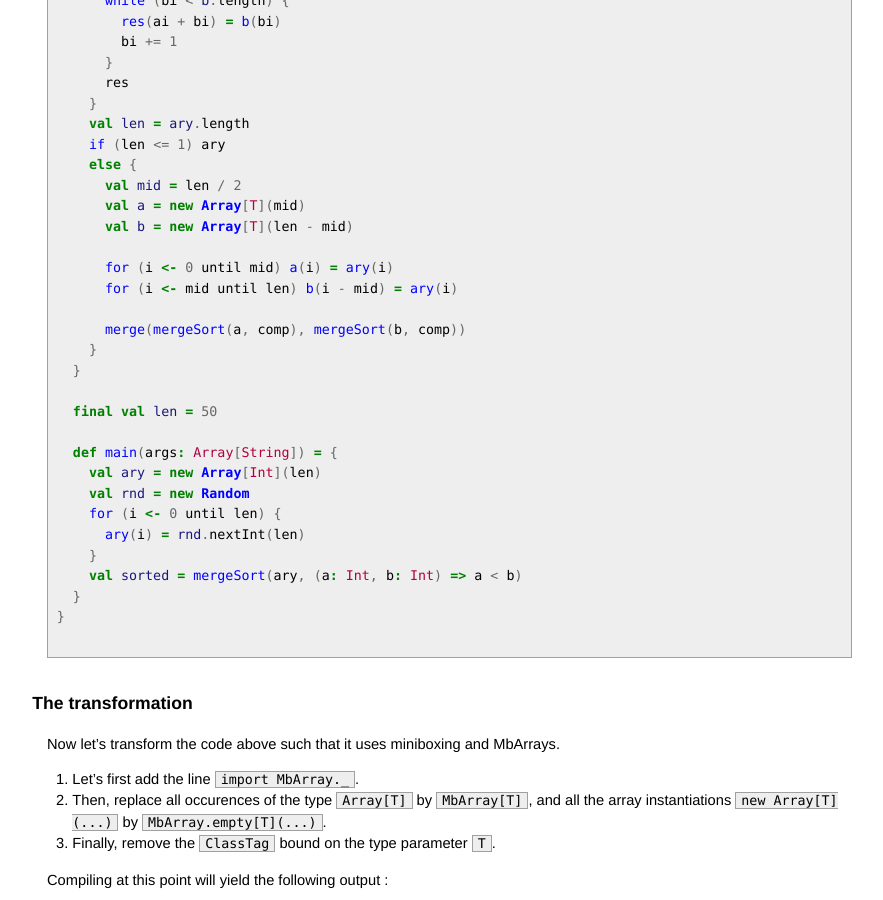
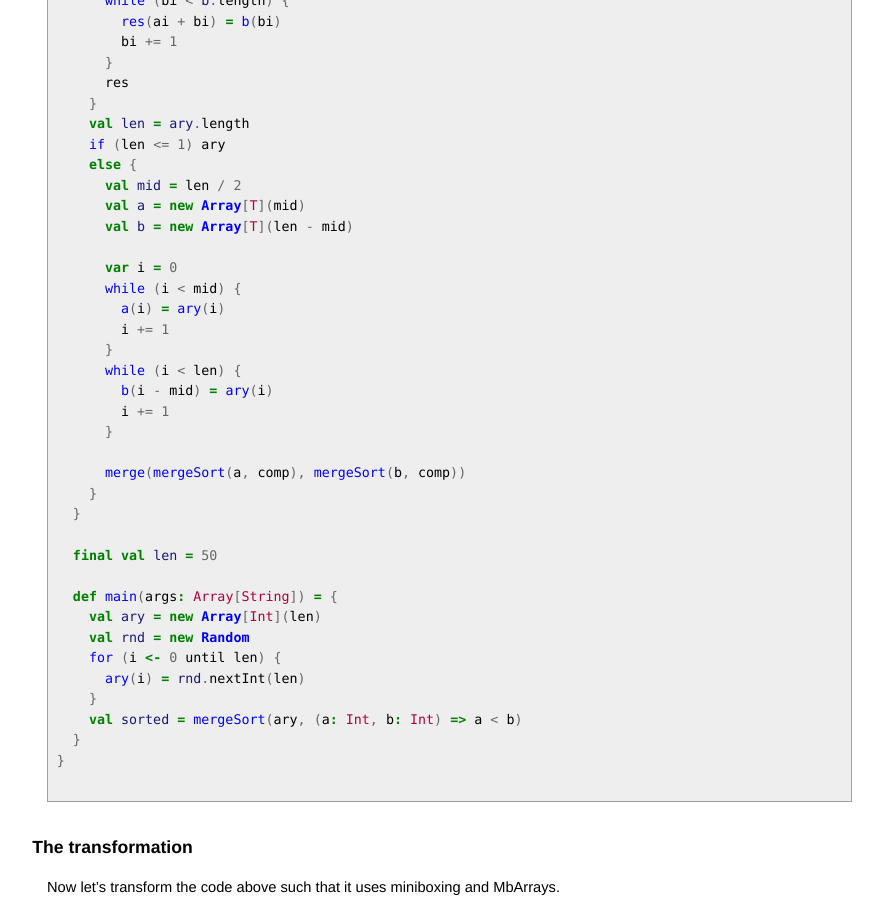
Before and after one commit to miniboxing/miniboxing.github.io, a Jekyll site: the page built from arrays.md, in a window 1280 px wide and 900 px high, scrolled down 1839 px. Shown: the whole window, without its empty margins (280-1163 px from the left). Built offline with Jekyll 4.4.1, drawn with Linux system fonts in a browser that asks for light colours; nearby versions of some CDN libraries; comment, search, counter and statistics services are not loaded; some of the changed text lies outside the part shown.

Commit message:
Update arrays.md

```diff
--- a/arrays.md
+++ b/arrays.md
@@ -91,8 +91,15 @@ object MergeSort {
       val a = new Array[T](mid)
       val b = new Array[T](len - mid)
 
-      for (i <- 0 until mid) a(i) = ary(i)
-      for (i <- mid until len) b(i - mid) = ary(i)
+      var i = 0
+      while (i < mid) {
+        a(i) = ary(i)
+        i += 1
+      }
+      while (i < len) {
+        b(i - mid) = ary(i)
+        i += 1
+      }
 
       merge(mergeSort(a, comp), mergeSort(b, comp))
     }
@@ -183,8 +190,15 @@ object MergeSort {
       val a = MbArray.empty[T](mid)
       val b = MbArray.empty[T](len - mid)
 
-      for (i <- 0 until mid) a(i) = ary(i)
-      for (i <- mid until len) b(i - mid) = ary(i)
+      var i = 0
+      while (i < mid) {
+        a(i) = ary(i)
+        i += 1
+      }
+      while (i < len) {
+        b(i - mid) = ary(i)
+        i += 1
+
 
       merge(mergeSort(a, comp), mergeSort(b, comp))
     }
```
